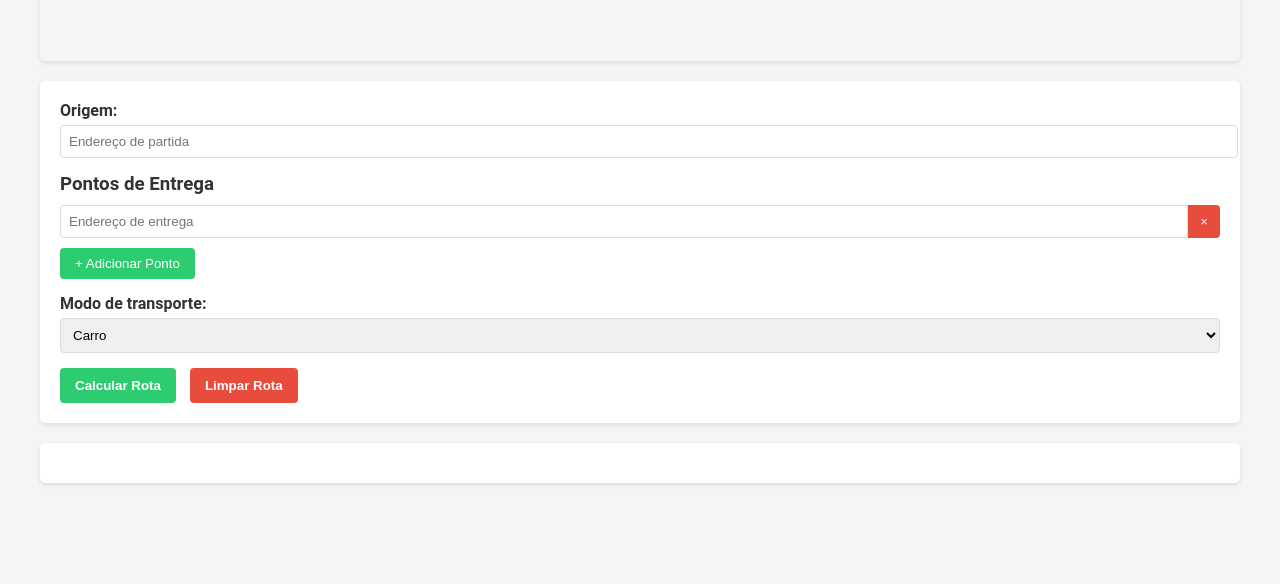
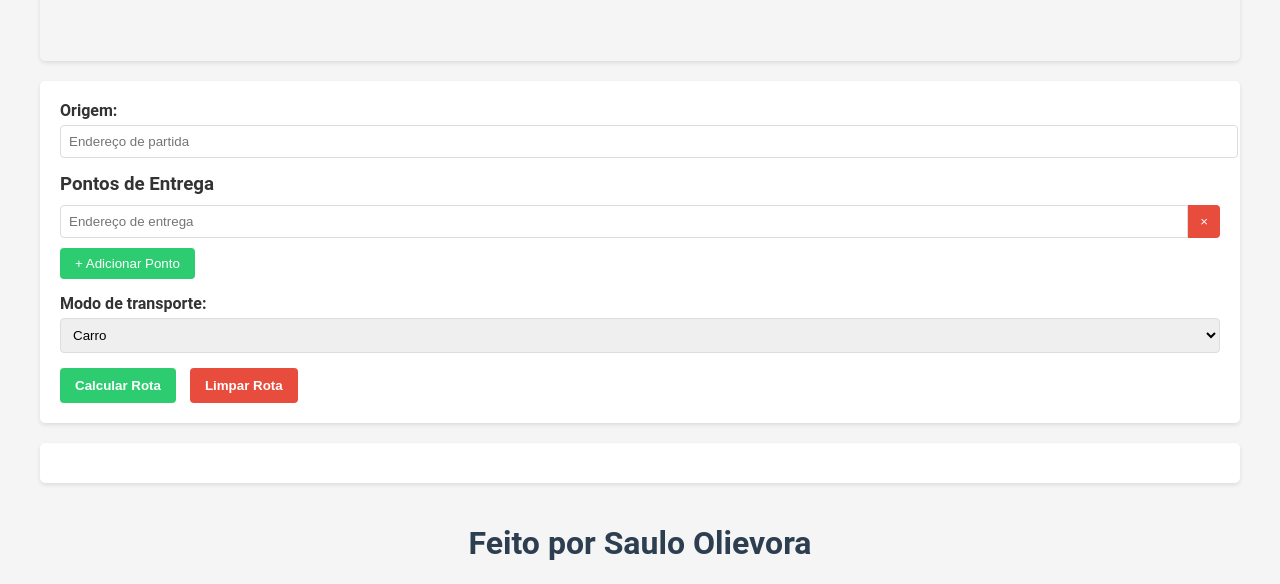
Before and after one commit to saulowss123/API-Maps, a plain HTML site: page App API Maps/index.html in a window 1280 px wide. Shown: the part 592-1176 px from the top of the page. Before the commit the page ends 1095 px from the top, so only its background shows below. Drawn offline with Linux system fonts and the light colour scheme; some packages are replaced by stand-ins of ours.

Commit message:
Update index.html

```diff
--- a/App API Maps/index.html
+++ b/App API Maps/index.html
@@ -53,6 +53,9 @@
 
         <div id="directions-panel"></div>
     </div>
+    <div>
+        <h1>Feito por Saulo Olievora</h1>
+    </div>
 
     <!-- Carrega a API do Google Maps de forma assíncrona -->
     <script src="script.js"></script>
```
